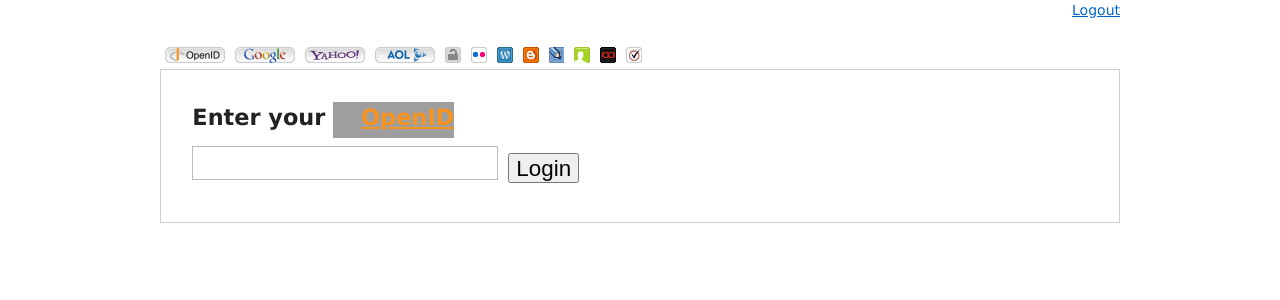
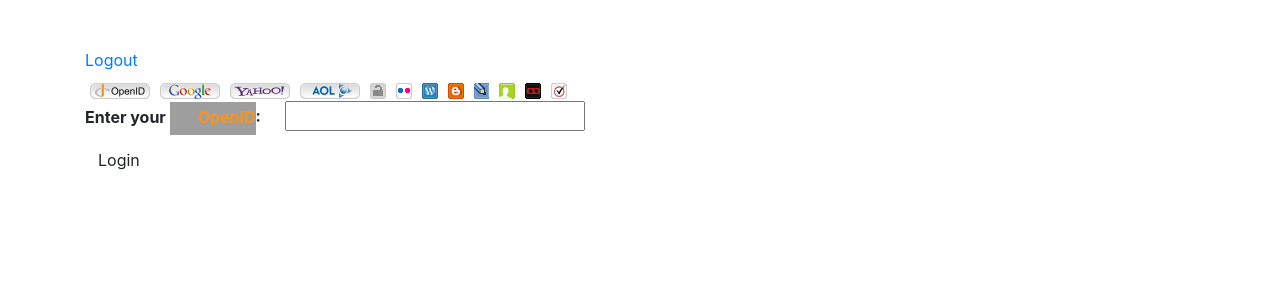
Before and after one commit to noio/Domination-Game, a Django app: template appengine/templates/login.html in a window 1280 px wide. Shown: the top 300 px of the page. Run offline with Django 3.2, Linux system fonts and the light colour scheme; the template is opened without the code that fills it, so the values that code supplies are empty; some libraries are stand-ins or nearby versions; grey boxes are pictures that could not be loaded.

Commit message:
integrate twitter bootstrap

```diff
--- a/appengine/static/javascript/openid.js
+++ b/appengine/static/javascript/openid.js
@@ -62,116 +62,4 @@
 		return true;
 	},
 
-	direct: function(li){
-		li.getParent().getChildren('li').removeClass('highlight');
-		li.addClass('highlight');
-		this.usrfield.fade('out');
-		this.idfield.fade('out');
-		this.id.set('value', li.getElement('span').get('text'));
-		this.form.submit();
-		return false;
-	},
-
-	openid: function(li) {
-		li.getParent().getChildren('li').removeClass('highlight');
-		li.addClass('highlight');
-		this.usrfield.fade('out');
-		this.idfield.fade('in');
-		this.id.focus();
-		this.form.removeEvents('submit');
-		this.form.addEvent('submit', this.submitid )
-		return false;
-	}
-
-
 })
-// function openid(form){
-// 	var usr = form.getElement('input[name=openid_username]');
-// 	var id = form.getElement('input[name=openid_identifier]');
-//
-// 	var submitusr = function()
-// }
-//
-// $.fn.openid = function() {
-//   var $this = $(this);
-//   var $usr = $this.find('input[name=openid_username]');
-//   var $id = $this.find('input[name=openid_identifier]');
-//   var $front = $this.find('div:has(input[name=openid_username])>span:eq(0)');
-//   var $end = $this.find('div:has(input[name=openid_username])>span:eq(1)');
-//   var $usrfs = $this.find('fieldset:has(input[name=openid_username])');
-//   var $idfs = $this.find('fieldset:has(input[name=openid_identifier])');
-//
-//   var submitusr = function() {
-//     if ($usr.val().length < 1) {
-//       $usr.focus();
-//       return false;
-//     }
-//     $id.val($front.text() + $usr.val() + $end.text());
-//     return true;
-//   };
-//
-//   var submitid = function() {
-//     if ($id.val().length < 1) {
-//       $id.focus();
-//       return false;
-//     }
-//     return true;
-//
-//   };
-//   var direct = function() {
-//     var $li = $(this);
-//     $li.parent().find('li').removeClass('highlight');
-//     $li.addClass('highlight');
-//     $usrfs.fadeOut();
-//     $idfs.fadeOut();
-//
-//     $this.unbind('submit').submit(function() {
-//       $id.val($this.find("li.highlight span").text());
-//     });
-//     $this.submit();
-//     return false;
-//   };
-//
-//   var openid = function() {
-//     var $li = $(this);
-//     $li.parent().find('li').removeClass('highlight');
-//     $li.addClass('highlight');
-//     $usrfs.hide();
-//     $idfs.show();
-//     $id.focus();
-//     $this.unbind('submit').submit(submitid);
-//     return false;
-//   };
-//
-//   var username = function() {
-//     var $li = $(this);
-//     $li.parent().find('li').removeClass('highlight');
-//     $li.addClass('highlight');
-//     $idfs.hide();
-//     $usrfs.show();
-//     $this.find('label[for=openid_username] span').text($li.attr("title"));
-//     $front.text($li.find("span").text().split("username")[0]);
-//     $end.text("").text($li.find("span").text().split("username")[1]);
-//     $id.focus();
-//     $this.unbind('submit').submit(submitusr);
-//     return false;
-//   };
-//
-//   $this.find('li.direct').click(direct);
-//   $this.find('li.openid').click(openid);
-//   $this.find('li.username').click(username);
-//   $id.keypress(function(e) {
-//     if ((e.which && e.which == 13) || (e.keyCode && e.keyCode == 13)) {
-//       return submitid();
-//     }
-//   });
-//   $usr.keypress(function(e) {
-//     if ((e.which && e.which == 13) || (e.keyCode && e.keyCode == 13)) {
-//       return submitusr();
-//     }
-//   });
-//   $this.find('li span').hide();
-//   $this.find('li').css('line-height', 0).css('cursor', 'pointer');
-//   $this.find('li:eq(0)').click();
-//   return this;
-// };
--- a/appengine/static/theme/style.css
+++ b/appengine/static/theme/style.css
@@ -1,120 +1,25 @@
-
-/* reset.css from blueprint framework */
-html {margin:0;padding:0;border:0;}
-body, div, span, object, iframe, h1, h2, h3, h4, h5, h6, p, blockquote, pre, a, abbr, acronym, address, code, del, dfn, em, img, q, dl, dt, dd, ol, ul, li, fieldset, form, label, legend, table, caption, tbody, tfoot, thead, tr, th, td, article, aside, dialog, figure, footer, header, hgroup, nav, section {margin:0;padding:0;border:0;font-size:100%;font:inherit;vertical-align:baseline;}
-article, aside, details, figcaption, figure, dialog, footer, header, hgroup, menu, nav, section {display:block;}
-body {line-height:1.5;background:white;}
-table {border-collapse:separate;border-spacing:0;}
-caption, th, td {text-align:left;font-weight:normal;float:none !important;}
-table, th, td {vertical-align:middle;}
-blockquote:before, blockquote:after, q:before, q:after {content:'';}
-blockquote, q {quotes:"" "";}
-a img {border:none;}
-:focus {outline:0;}
-
-/***********
- TYPOGRAPHY
-***********/
-
-html { font-size:100.01%; }
-body {
-  font-size: 87.5%;
-  color: #222;
-  background: #fff;
-  font-family: "Lucida Grande", "Helvetica Neue", Arial, Helvetica, sans-serif;
-}
-
-h1,h2,h3,h4,h5,h6 { font-weight: normal; color: #111; }
-
-h1 { font-size: 3em; line-height: 1; margin-bottom: 0.5em; }
-h2 { font-size: 2em; margin-bottom: 0.75em; }
-h3 { font-size: 1.5em; line-height: 1; margin-bottom: 1em; }
-h4 { font-size: 1.2em; line-height: 1.25; margin-bottom: 1.25em; }
-h5 { font-size: 1em; font-weight: bold; margin-bottom: 1.5em; }
-h6 { font-size: 1em; font-weight: bold; }
-
-h1 img, h2 img, h3 img,
-h4 img, h5 img, h6 img {
-  margin: 0;
-}
-
-p           { margin: 0 0 1.5em; }
-.left       { float: left !important; }
-p .left     { margin: 1.5em 1.5em 1.5em 0; padding: 0; }
-.right      { float: right !important; }
-p .right    { margin: 1.5em 0 1.5em 1.5em; padding: 0; }
-
-a:focus,
-a:hover     { color: #09f; }
-a           { color: #06c; text-decoration: underline; }
-
-li ul,
-li ol  { margin: 0; }
-ul, ol { margin: 0 1.5em 1.5em 0; padding-left: 1.5em; }
-
-ul     { list-style-type: disc; }
-ol     { list-style-type: decimal; }
-
-table         { margin-bottom: 1.4em; width:100%; }
-th            { font-weight: bold; }
-thead th      { background: #c3d9ff; }
-th,td,caption { padding: 4px 10px 4px 5px; }
-
-/* Misc */
-
-.small     { font-size: .8em; margin-bottom: 1.875em; line-height: 1.875em; }
-.large     { font-size: 1.2em; line-height: 2.5em; margin-bottom: 1.25em; }
-.hide      { display: none; }
-
-.first     { margin-left:0; padding-left:0; }
-.last      { margin-right:0; padding-right:0; }
-.top       { margin-top:0; padding-top:0; }
-.bottom    { margin-bottom:0; padding-bottom:0; }
-
-
-/*****
- FORM
-*****/
-label    { font-weight: bold; }
-fieldset { padding:0 1.4em 1.4em 1.4em; margin: 0 0 1.5em 0; border: 1px solid #ccc; }
-legend   { font-weight: bold; font-size:1.2em; margin-top:-0.2em; margin-bottom:1em; }
-fieldset, #IE8#HACK { padding-top:1.4em; }
-legend, #IE8#HACK { margin-top:0; margin-bottom:0; }
-input[type=text], input[type=password], input[type=url], input[type=email],
-input.text, input.title,
-textarea { background-color:#fff; border:1px solid #bbb; color:#000; }
-input[type=text]:focus, input[type=password]:focus, input[type=url]:focus, input[type=email]:focus,
-input.text:focus, input.title:focus,
-textarea:focus { border-color:#666; }
-select { background-color:#fff; border-width:1px; border-style:solid; }
-input.text,
-input.title { width: 300px; padding:5px; }
-input.title { font-size:1.5em; }
-textarea    { width: 390px; height: 250px; padding:5px; }
-form.inline { line-height:3; }
-form.inline p { margin-bottom:0; }
+body {padding: 40px 0 0 0;}
 
 /**********
  STRUCTURE
 **********/
-
-.container  { width: 960px; margin: auto; }
-#hud		{text-align: right;}
 
 form.openid ul { text-align:center; list-style-type:none; display:inline;}
 form.openid ul li {float:left; padding:5px 5px 0px;}
 form.openid ul li span {padding:0 3px 0 3px}
 form.openid ul li.highlight { -moz-border-radius:4px; -webkit-border-radius:4px; background-color: #FD6}
 
-form.openid label {display:block; font-weight:bold; margin-bottom:.5em}
-
-form.openid fieldset       {font-size: 1.6em; clear: both; }
-form.openid input {font-size: inherit; height: 30px; }
-form.openid span  {height: 25px; padding-top: 3px; }
-form.openid input[type=submit] {margin: 7px 10px;}
+form.openid fieldset {clear: both; font-size: 16px;}
+form.openid fieldset .urlentry { width: 340px; height: 40px;  float: left;}
 form.openid fieldset div > * {float: left; display: block; }
 
-.openid_logo{color:#F7931E;padding:6px 0px 8px 28px; background: url(openidims/openidico.png) no-repeat 0 4px; }
+form.openid label 	{ width: 200px; margin-bottom:.5em; float: left; padding: 4px 0 0;
+					  text-align: left; font-size: inherit; font-weight:bold; }
+.openid_logo{color:#F7931E;padding:6px 0px 8px 28px; background: url(openidims/openidico.png) no-repeat 0 1px; }
+form.openid input[type='text'] {font-size: inherit; }
+form.openid span  {height: 25px; padding-top: 10px; }
+
+
 
 .openid-input-user {width: 100px;}
 .openid-input-url {width: 300px;}
--- a/appengine/templates/base.html
+++ b/appengine/templates/base.html
@@ -2,8 +2,9 @@
 <html xmlns="http://www.w3.org/1999/xhtml" xml:lang="en" lang="en">
 <head>
     <title>{% block title %}Domination Game{%endblock%}</title>
+    <link rel="stylesheet" href="http://twitter.github.com/bootstrap/1.4.0/bootstrap.min.css">
+    <link rel="stylesheet" href="/static/theme/codemirror.css" type="text/css" media="screen" title="no title" charset="utf-8">
     <link rel="stylesheet" href="/static/theme/style.css" type="text/css" media="screen" title="no title" charset="utf-8">
-	<link rel="stylesheet" href="/static/theme/codemirror.css" type="text/css" media="screen" title="no title" charset="utf-8">
 
     <script src="/static/javascript/mootools-core-1.4.2-full.js" type="text/javascript" charset="utf-8"></script>
     <script src="/static/javascript/mootools-more-1.4.0.1.js" type="text/javascript" charset="utf-8"></script>
@@ -12,19 +13,24 @@
 </head>
 
 <body>
+	<div class='topbar'>
+		<div class='fill'>
 		    <div class="container">
-	    <div id="header">
-			<div id="hud">
+				<h3><a href='/'>{% block headertext %}{% endblock %}</a></h3>
+				<ul class="nav secondary-nav">
 				{% if user %}
-				{% if user.current_team %} <a href='{% url dominationgame.views.dashboard user.current_team.group.slug %}'>Dashboard</a> | {% endif %}
-				<a href='{{user.logout_url}}'>Logout</a>
+					{% if user.current_team %}
+						<li><a href='{% url dominationgame.views.dashboard user.current_team.group.slug %}'>Dashboard</a></li>{% endif %}
+					<li><a href='{{user.logout_url}}'>Logout</a></li>
 				{% else %}
-				<a href='/login'>Login</a>
+					<li><a href='/login'>Login</a></li>
 				{% endif %}
+				</ul>
 			</div>
-		<h2>{% block headertext %}{% endblock %}</h2>
+		</div>
 	</div>
 
+	<div class='container'>
     {% block content %}
 
     Dit is de base template.
--- a/appengine/templates/login.html
+++ b/appengine/templates/login.html
@@ -2,7 +2,6 @@
 
 {% block content %}
 <form class="openid" method="post" action="/login/">
-	<input type='hidden' name='next' value='{{next}}'/>
     <div><ul class="providers">
     <li class="openid" title="OpenID">
     	<img src="/static/theme/openidims/openidW.png" alt="icon" /> <span><strong>http://{your-openid-url}</strong></span></li>
@@ -29,13 +28,16 @@
     <li class="username" title="Verisign user name">
     	<img src="/static/theme/openidims/verisign.png" alt="icon" /><span>http://<strong>{username}</strong>.pip.verisignlabs.com/</span></li>
     </ul></div>
-    <fieldset>
-    	  <label for="openid_identifier">Enter your <a class="openid_logo" href="http://openid.net">OpenID</a></label>
-    	  <div>
-    		  <span class='before'></span><input class='openid-input-url' type="text" name="openid" /><span class='after'></span>
-			  <input type="submit" value="Login" />
-		  </div>
+	<fieldset>
+    	<input type='hidden' name='next' value='{{next}}'/>
+        <label for="openid_identifier">Enter your <a class="openid_logo" href="http://openid.net">OpenID</a>:</label>
+        <div class='urlentry'>
+            <div class='input-prepend'><span class='add-on before'></span></div>
+            <input class='openid-input-url' type="text" name="openid" />
+            <div class='input-append'><span class='add-on after'></span></div>
+        </div>
     </fieldset>
+    <div class='actions'><input class='btn' type="submit" value="Login" /></div>
 </form>
 <script type="text/javascript" charset="utf-8">
 	oidf = new OpenIDForm($$('form.openid')[0])
```
Lines whose indentation alone changed are shown as unchanged.
